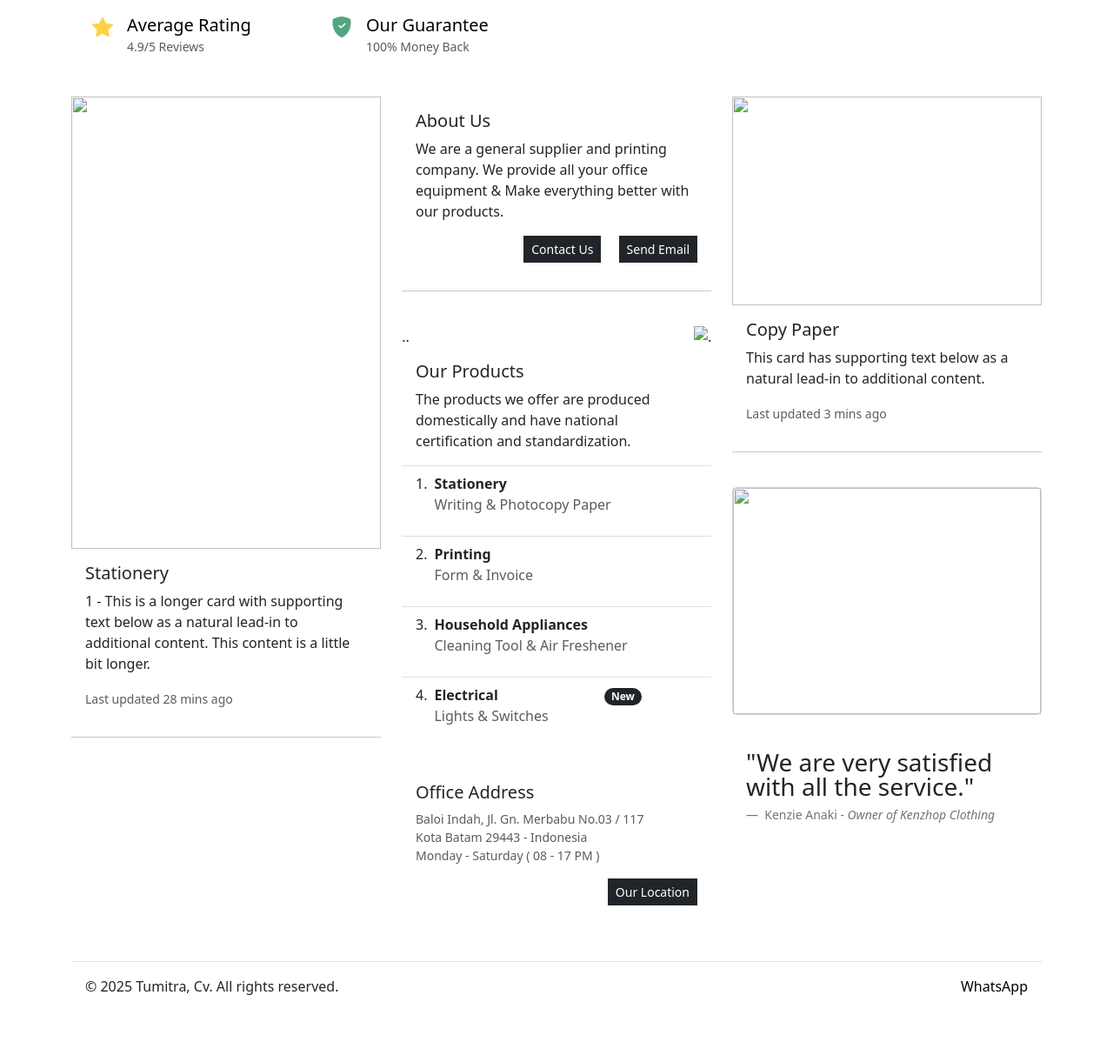
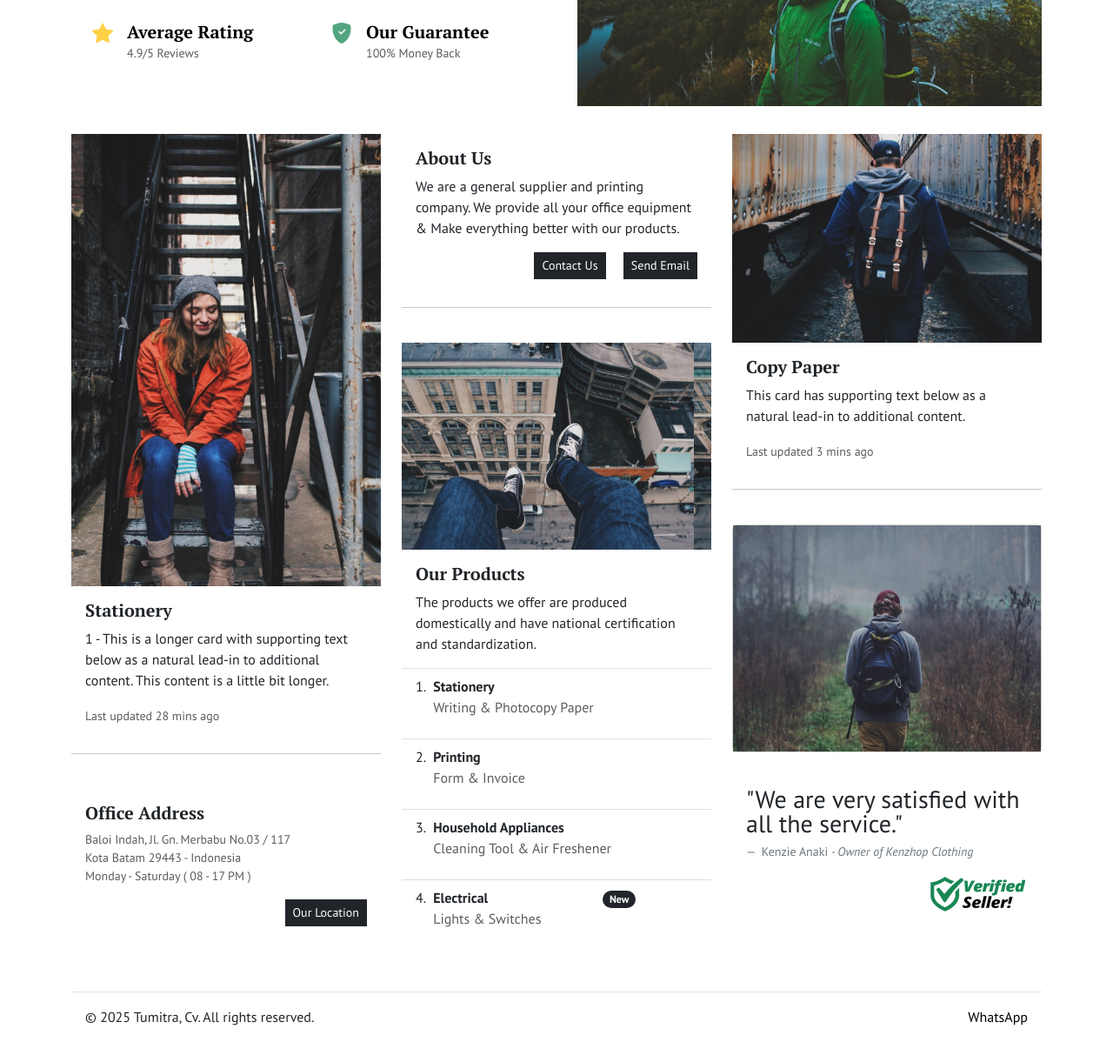
Before and after one commit to rikikebot/New-Pro, a plain HTML site: page index.html in a window 1280 px wide. Shown: the part 326-1547 px from the top of the page at 87% size. Before the commit the page ends 1512 px from the top, so only its background shows below. Drawn offline with nearby package versions, Linux system fonts and the light colour scheme; the site is published under a folder, as on GitHub Pages, so addresses that start at the root find nothing.

Commit message:
Add files via upload

```diff
--- a/index.html
+++ b/index.html
@@ -24,7 +24,7 @@
       href="https://fonts.googleapis.com/css2?family=PT+Serif:ital,wght@0,400;0,700;1,400;1,700&display=swap"
       rel="stylesheet"
     />
-    <link rel="stylesheet" href="/style.css" />
+    <link rel="stylesheet" href="style.css" />
   </head>
   <body>
     <!-- Modal -->
@@ -188,7 +188,7 @@
             ></button>
           </div>
           <div class="modal-body">
-            <img src="/img/Free Shipping.jpg" class="img-fluid" alt="" />
+            <img src="img/Free Shipping.jpg" class="img-fluid" alt="" />
           </div>
         </div>
       </div>
@@ -226,7 +226,7 @@
       <div class="hero py-2">
         <div class="row flex-lg-row-reverse align-items-center g-lg-5">
           <div class="col-lg-6 mb-4">
-            <img src="/img/8.jpg" class="img-fluid" loading="lazy" alt="" />
+            <img src="img/8.jpg" class="img-fluid" loading="lazy" alt="" />
           </div>
           <div class="col-lg-6 text-sm-center text-lg-start mb-4">
             <h1 class="display-4 fw-bold text-body-emphasis lh-1 mb-4 ms-3">
@@ -269,7 +269,7 @@
         <div class="col-sm-6 col-lg-4 mb-4">
           <div class="card border-0">
             <img
-              src="/img/5.jpg"
+              src="img/5.jpg"
               class="card-img-top rounded-0"
               height="520"
               width="100%"
@@ -321,7 +321,7 @@
         <div class="col-sm-6 col-lg-4 mb-4">
           <div class="card border-0">
             <img
-              src="/img/6.jpg"
+              src="img/6.jpg"
               class="card-img-top rounded-0"
               height="240"
               width="100%"
@@ -351,13 +351,13 @@
             >
               <div class="carousel-inner">
                 <div class="carousel-item active">
-                  <img src="/img/3.jpg" class="d-block w-100" alt="..." />
+                  <img src="img/3.jpg" class="d-block w-100" alt="..." />
                 </div>
                 <div class="carousel-item">
-                  <img src="/img/3.jpg" class="d-block w-100" alt="..." />
+                  <img src="img/3.jpg" class="d-block w-100" alt="..." />
                 </div>
                 <div class="carousel-item">
-                  <img src="/img/3.jpg" class="d-block w-100" alt="..." />
+                  <img src="img/3.jpg" class="d-block w-100" alt="..." />
                 </div>
               </div>
             </div>
@@ -411,7 +411,7 @@
         <div class="col-sm-6 col-lg-4 mb-4">
           <div class="card">
             <img
-              src="/img/1.jpg"
+              src="img/1.jpg"
               class="card-img rounded-0"
               height="260"
               width="100%"
@@ -431,7 +431,7 @@
                 Kenzie Anaki
                 <cite title="Source Title">- Owner of Kenzhop Clothing</cite>
               </figcaption>
-              <img src="/img/verified.png" class="float-end" alt="" />
+              <img src="img/verified.png" class="float-end" alt="" />
             </figure>
           </div>
           <hr class="d-lg-none" />
```
